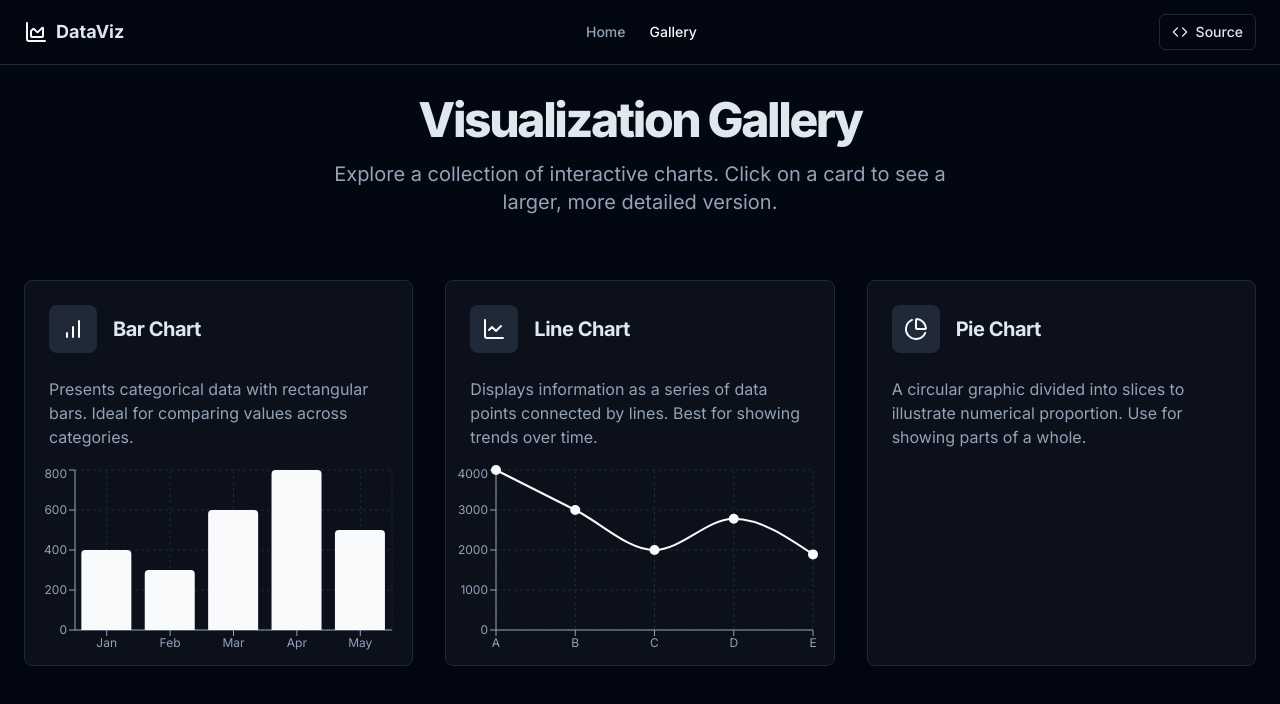
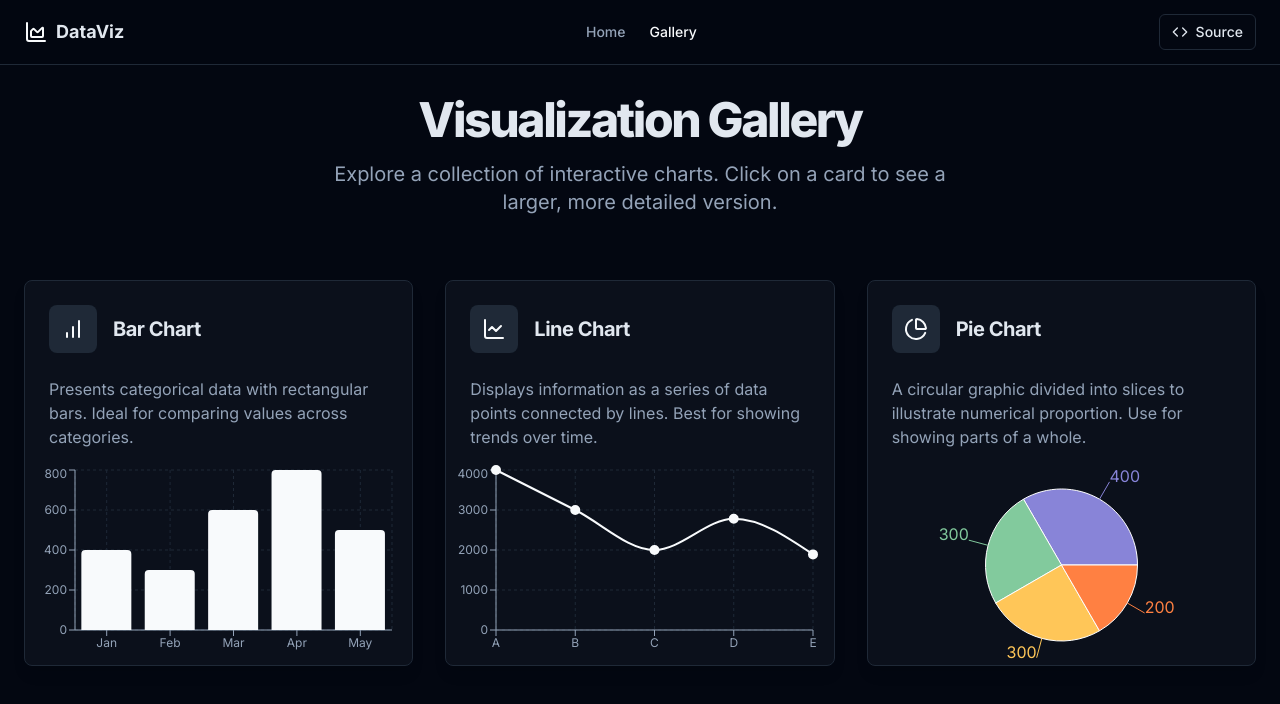
Before and after one commit to abhijeetunreal/visai-data-lab, a React (Vite) app: page /gallery in a window 1280 px wide. Shown: the top 704 px of the page. Built offline with nearby package versions, Linux system fonts and the light colour scheme.

Commit message:
Fix: Pie chart component type error
The pie chart component in `src/data/chart-types.tsx` had a type error. The component was updated to resolve the error.

```diff
--- a/src/data/chart-types.tsx
+++ b/src/data/chart-types.tsx
@@ -1,4 +1,3 @@
-
 import { BarChart, LineChart, PieChart } from 'lucide-react';
 import React from 'react';
 import {
@@ -88,7 +87,6 @@ const SamplePieChart = () => {
   const COLORS = ['#8884d8', '#82ca9d', '#ffc658', '#ff8042'];
   return (
     <ResponsiveContainer width="100%" height="100%">
-      {( {height} ) => (
       <RechartsPieChart>
         <Pie
           data={data}
@@ -96,8 +94,7 @@ const SamplePieChart = () => {
           nameKey="name"
           cx="50%"
           cy="50%"
-            outerRadius={(height || 200) * 0.35}
-            fill="#8884d8"
+          outerRadius="80%"
           label
         >
           {data.map((entry, index) => (
@@ -111,7 +108,6 @@ const SamplePieChart = () => {
           }}
         />
       </RechartsPieChart>
-      )}
     </ResponsiveContainer>
   );
 };
```
Lines whose indentation alone changed are shown as unchanged.
